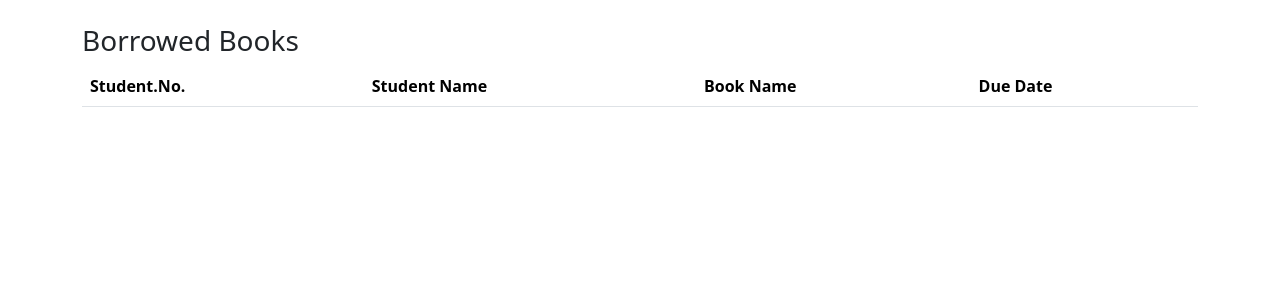
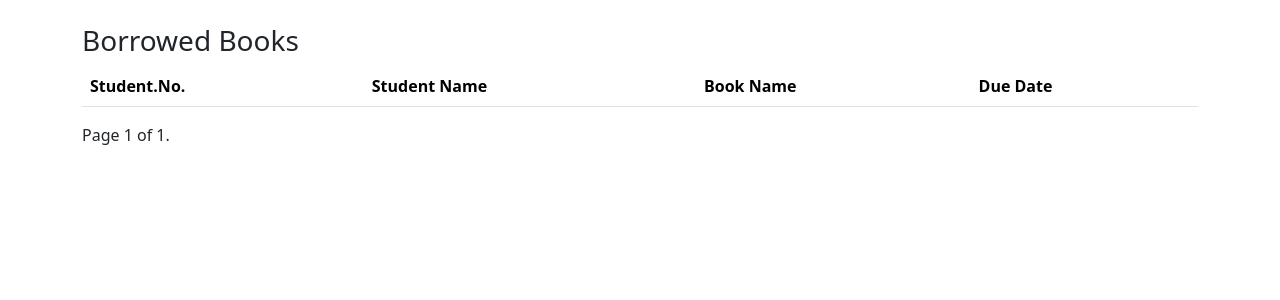
Before and after one commit to swapnil-veer/School-Library, a Django app: page /book/borrowed-books/ in a window 1280 px wide. Shown: the part 80-380 px from the top of the page. Run offline with Django 5.2, Linux system fonts and the light colour scheme; the visitor is signed in with stand-in values (Sample User, id 1); data that the repository does not hold is empty.

Commit message:
pagination added for borrowed books

```diff
--- a/book_app/templates/librarian/borrowed_books.html
+++ b/book_app/templates/librarian/borrowed_books.html
@@ -13,7 +13,7 @@
     </thead>
     <tbody>
 
-        {% for borrow in borrowed_books %}
+        {% for borrow in page_obj %}
         <tr>
         <th scope="row">{{borrow.borrower.id}}</th>
         <td>{{borrow.borrower}}</td>
@@ -24,5 +24,22 @@
     </tbody>
   </table>
 
+    <div class="pagination" >
+      <span class="step-links">
+          {% if page_obj.has_previous %}
+              <a href="?page=1">&laquo; first</a>
+              <a href="?page={{ page_obj.previous_page_number }}">previous</a>
+          {% endif %}
+
+          <span class="current">
+              Page {{ page_obj.number }} of {{ page_obj.paginator.num_pages }}.
+          </span>
+
+          {% if page_obj.has_next %}
+              <a href="?page={{ page_obj.next_page_number }}">next</a>
+              <a href="?page={{ page_obj.paginator.num_pages }}">last &raquo;</a>
+          {% endif %}
+      </span>
+    </div>
 
   {% endblock %}
--- a/book_app/views/librarian_views.py
+++ b/book_app/views/librarian_views.py
@@ -2,6 +2,7 @@ from ..models import Borrow
 from django.shortcuts import render
 from django.contrib.auth.decorators import user_passes_test
 from users.models import CustomUser
+from django.core.paginator import Paginator
 
 def is_admin(user):
     return (user.is_authenticated and user.is_superuser)
@@ -11,4 +12,7 @@ def is_admin(user):
 def borrowed_books(request):
     # print(is_admin(request))
     borrowed_books = Borrow.objects.filter(return_date__isnull=True)
-    return render(request,template_name="librarian/borrowed_books.html", context= {borrowed_books : borrowed_books})
+    paginator = Paginator(borrowed_books, 1)
+    page_number = request.GET.get("page")
+    page_obj = paginator.get_page(page_number)
+    return render(request,template_name="librarian/borrowed_books.html", context= {"page_obj" : page_obj})
```
Also changed, not shown: book_app/tests.py (+16 -6 lines).
